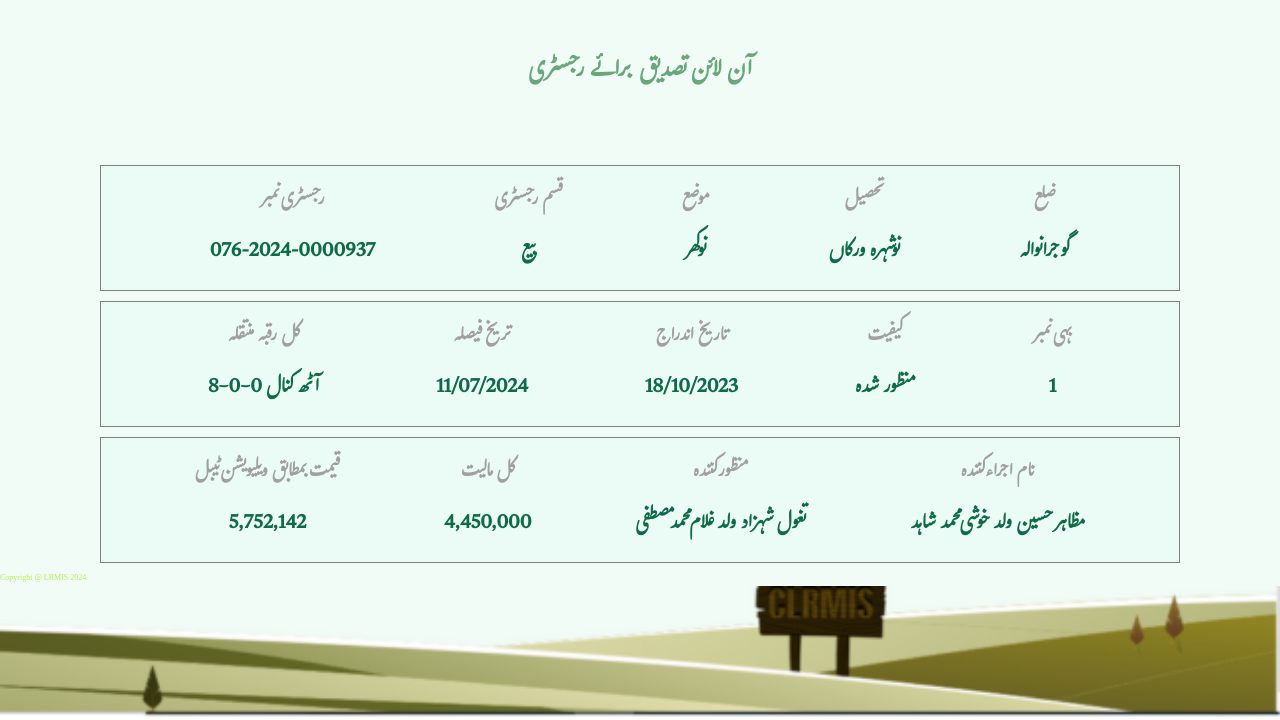
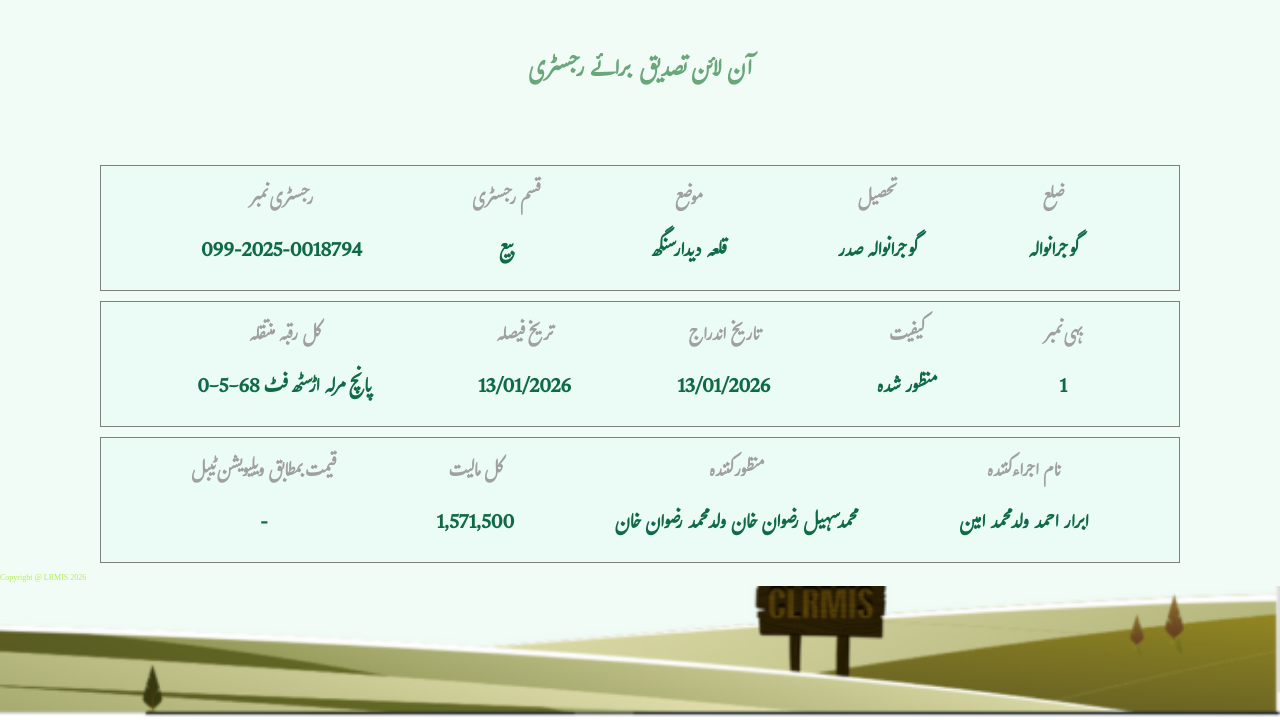
Before and after one commit to punjabzameen/https-punjabzameen.github.io-https-onlinefard.punjab-zameen.gov.pk-RegistryVerification-YaRGHHFfG2, a plain HTML site: page index.html in a window 1280 px wide. Shown: the part 80-800 px from the top of the page. Drawn offline with Linux system fonts and the light colour scheme.

Commit message:
Update index.html

```diff
--- a/index.html
+++ b/index.html
@@ -32,7 +32,7 @@
             <div class="item text1">
                 <h3>رجسٹری نمبر
                 </h3>
-                <p>076-2024-0000937
+                <p>099-2025-0018794
                 </p>
             </div>
             <div class="item text2"><h3>قسم رجسٹری
@@ -42,13 +42,13 @@
             <div class="item text3">
                 <h3>موضع
                 </h3>
-                <p>نوکھر
+                <p>قلعہ دیدار سنگھ
                 </p>
             </div>
             <div class="item text4">
                 <h3>تحصیل
                 </h3>
-                <p>نوشہرہ ورکاں
+                <p>گوجرانوالہ صدر
                 </p>
             </div>
             <div class="item text5">
@@ -63,18 +63,18 @@
             <div class="item text1">
                 <h3>کل رقبہ منتقلہ
                 </h3>
-                <p>8-0-0 آٹھ کنال
+                <p>0-5-68 پانچ مرلہ اڑسٹھ فٹ
                 </p>
             </div>
             <div class="item text2"><h3>تریخ فیصلہ
 
             </h3>
-            <p>11/07/2024
+            <p>13/01/2026
             </p></div>
             <div class="item text3">
                 <h3>تاریخ اندراج
                 </h3>
-                <p>18/10/2023
+                <p>13/01/2026
                 </p>
             </div>
             <div class="item text4">
@@ -95,23 +95,23 @@
             <div class="item text1">
                 <h3>قیمت بمطابق ویلیویشن ٹیبل
                 </h3>
-                <p>5,752,142
+                <p>-
                 </p>
             </div>
             <div class="item text2"><h3>کل مالیت
             </h3>
-            <p>4,450,000
+            <p>1,571,500
             </p></div>
             <div class="item text3">
                 <h3>منظور کنندہ
                 </h3>
-                <p>تغول شہزاد ولد غلام محمد مصطفی
+                <p>محمد سہیل رضوان خان ولد محمد رضوان خان
                 </p>
             </div>
             <div class="item text4">
                 <h3>نام اجراء کنندہ
                 </h3>
-                <p>مظاہر حسین ولد خوشی محمد شاہد
+                <p>ابرار احمد ولد محمد امین
                 </p>
             </div>
 
@@ -120,11 +120,12 @@
     </section>
     <!-- ----------------- Inage section------------------ -->
      <div class="bottom_img">
-        Copyright @ LRMIS 2024
+        Copyright @ LRMIS 2026
 
      </div>
      <!-- <div class="main">
     </div> -->
 
 </body>
+
 </html>
```
